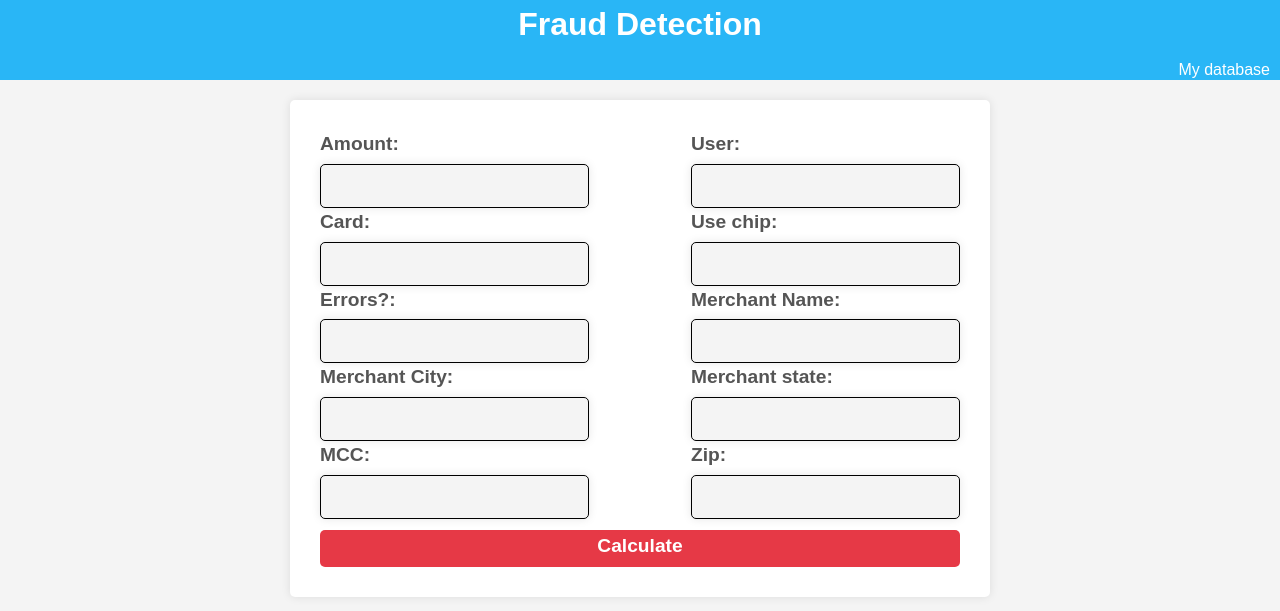
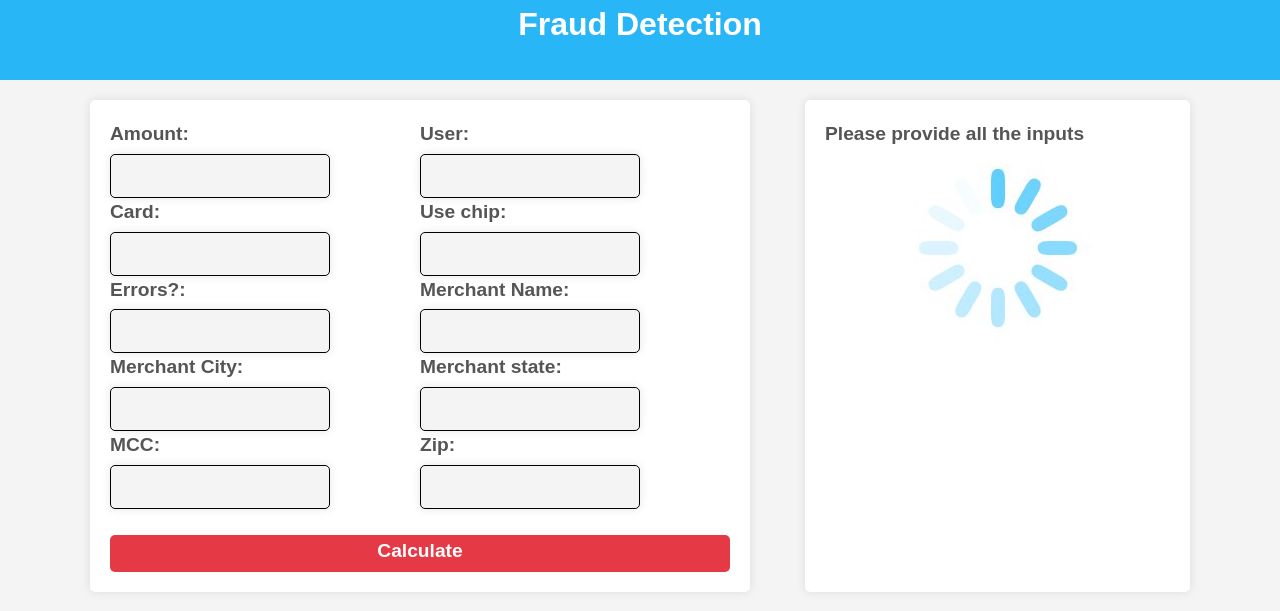
Before and after one commit to JeevanNaikOP/FrauddetectionDevops, a Django app: page / in a window 1280 px wide. Shown: the top 611 px of the page. Run offline with Django 4.2, Linux system fonts and the light colour scheme; some libraries are stand-ins or nearby versions.

Commit message:
added some changes

```diff
--- a/FraudDetectionDevops/settings.py
+++ b/FraudDetectionDevops/settings.py
@@ -117,7 +117,9 @@
 # https://docs.djangoproject.com/en/4.1/howto/static-files/
 
 STATIC_URL = 'static/'
-
+STATICFILES_DIRS = [
+    BASE_DIR, 'static'
+]
 # Default primary key field type
 # https://docs.djangoproject.com/en/4.1/ref/settings/#default-auto-field
 
--- a/mainScreen/views.py
+++ b/mainScreen/views.py
@@ -41,7 +41,12 @@
 
     json_out = (json.loads(response_scoring.text))
 
+    prediction = json_out['MODELOUT']['MODELOUP']['PREDICTION']
+    prob1 = json_out['MODELOUT']['MODELOUP']['PROBABILITY'][0]
+    prob2 = json_out['MODELOUT']['MODELOUP']['PROBABILITY'][1]
+    scoring_ID = json_out['MODELOUT']['MODELOUP']['RES_ID']
 
-    return render(request,'result.html',{'form': form, 'user_profile':user,'res': json_out,'mcc':mcc, 'amount': amount,'useChip':str(usechip), 'card': card,
+    return render(request,'result.html',{'form': form, 'user_profile':user,'mcc':mcc, 'amount': amount,'useChip':str(usechip), 'card': card,
                                             'merchantName':merchantName,'errors':errors,'merchantState':merchntState,
-                                            'merchantCity':merchantCity, 'zip':zip})
+                                            'merchantCity':merchantCity, 'zip':zip, 'endpoint':scoring_ID,
+                                            'prediction':prediction,'prob1':prob1,'prob2':prob2})
--- a/templates/index.html
+++ b/templates/index.html
@@ -9,7 +9,6 @@
           box-sizing: border-box;
           margin: 0;
           padding: 0;
-
       }
 
       header {
@@ -18,7 +17,7 @@
           color: #fff;
       }
 
-.heading{
+      .heading {
           display: flex;
           justify-content: center;
           align-items: center;
@@ -32,24 +31,35 @@
           background-color: #f4f4f4;
       }
 
-  /* Form styles */
-  form {
-    width: 80%;
-    max-width: 700px;
-    margin: 20px auto;
-    padding: 30px;
+      /* Form container styles */
+      .form-container {
+          width: 60%;
+          margin-right: 20px;
           background-color: #fff;
           border-radius: 5px;
           box-shadow: 0 0 10px rgba(0, 0, 0, 0.1);
+          padding: 20px;
+          display: flex;
       }
 
-
-  .form-left {
-    float: left;
+      .form-container::after {
+          content: "";
+          display: table;
+          clear: both;
       }
 
+      .form-left,
       .form-right {
-    float : right;
+          width: 50%;
+          padding-right: 90px;
+      }
+
+      .form-left{
+        float:left;
+      }
+
+      .form-right{
+        float: right;
       }
 
       form label {
@@ -79,7 +89,6 @@
       form input[type="password"]:focus,
       form textarea:focus {
           box-shadow: 0 0 10px rgba(0, 0, 0, 0.2);
-
       }
 
       form button[type="submit"] {
@@ -101,32 +110,104 @@
           background-color: #9d121d;
       }
 
+      /* Result container styles */
+      .result-container {
+          width: 35%;
+          background-color: #fff;
+          border-radius: 5px;
+          box-shadow: 0 0 10px rgba(0, 0, 0, 0.1);
+          padding: 20px;
+      }
 
-  .sub{
-    margin-top: 400px !important;
+      .result {
+          font-size: 1.2em;
+          color: #555;
+      }
+
+      /* Container styles */
+      .container {
+          display: flex;
+          justify-content: space-between;
+          margin: 20px 100px;
+          max-width: 1500px;
       }
 
       @media (max-width: 768px) {
-    form {
-      width: 90%;
+          .container {
+              flex-direction: column;
+          }
+        }
+
+        form button[type="submit"]:hover {
+            background-color: #9d121d;
+        }
+
+        /* Result container styles */
+        .result-container {
+            width: 35%;
+            background-color: #fff;
+            border-radius: 5px;
+            box-shadow: 0 0 10px rgba(0, 0, 0, 0.1);
+            padding: 20px;
+        }
+        #image-container{
+          display: flex;
+          justify-content: center;
+          align-items: center;
+          animation: waiting 1s infinite;
+        }
+
+        .result {
+            font-size: 1.2em;
+            color: #555;
+        }
+
+        @keyframes waiting {
+          0% {
+              opacity: 1;
+          }
+          50% {
+              opacity: 0.5;
+          }
+          100% {
+              opacity: 1;
           }
       }
 
 
 
+        /* Container styles */
+        .container {
+            display: flex;
+            justify-content: space-between;
+            margin: 20px 90px;
+            max-width: 1500px;
+        }
 
+        @media (max-width: 768px) {
+            .container {
+                flex-direction: column;
+            }
 
+            .form-container,
+            .result-container {
+                width: 100%;
+                margin-right: 0;
+                margin-bottom: 20px;
+            }
+        }
     </style>
-    <script src="//cdn.jsdelivr.net/npm/sweetalert2@10"></script>
 </head>
 <body>
 <header>
     <h1 class="heading">Fraud Detection</h1>
     <div class="nav" style="padding:10px; align: center">
-    <a style="color: white; text-decoration: none; float: right" href="/mydatabase" > My database</a>
+        <h3 style="color: white; text-decoration: none; float: right"></h3>
     </div>
 </header>
 <main>
+    <div class="container">
+        <div class="form-container">
             <form method="post" action="result">
                 {% csrf_token %}
                 <div class="form-left">
@@ -143,7 +224,7 @@
                 </div>
                 <div class="form-right">
                     <label for="input1">User:</label>
-				<input type="text" id="input1" name="input1" value= "{{user_profile}}" placeholder="">
+                    <input type="text" id="input1" name="input1" value="{{user_profile}}" placeholder="">
                     <label for="input3">Use chip:</label>
                     <input type="text" id="input3" name="input3" value="{{useChip}}">
                     <label for="input5">Merchant Name:</label>
@@ -151,12 +232,24 @@
                     <label for="input7">Merchant state:</label>
                     <input type="text" id="input7" name="input7" value="{{merchantState}}">
                     <label for="input9">Zip:</label>
-				<input type="text" id="input9" name="input9" value={{zip}}>
+                    <input type="text" id="input9" name="input9" value="{{zip}}">
                 </div>
-            <div class="sub">
-			<button type="submit" class="btn btn-primary">Calculate</button>
+                <div class="sub" style="margin-top:415px ;">
+                  <button type="submit" class="btn btn-primary" >Calculate</button>
                 </div>
             </form>
+        </div>
+        <div class="result-container">
+          <h3 class="result">Please provide all the inputs</h3>
+            {% load static %}
+            <div id="image-container">
+              <img src="{% static 'waiting.png' %}" alt="waiting Image" style="max-width: 70%; height: auto;">
+          </div>
+          </div>
+
+      </div>
+        </div>
+    </div>
 </main>
 </body>
 </html>
```
Also changed, not shown: templates/result.html (+89 -22 lines), static/error.png (added), static/greenMark.png (added), static/waiting.png (added). Lines whose indentation alone changed are shown as unchanged.
